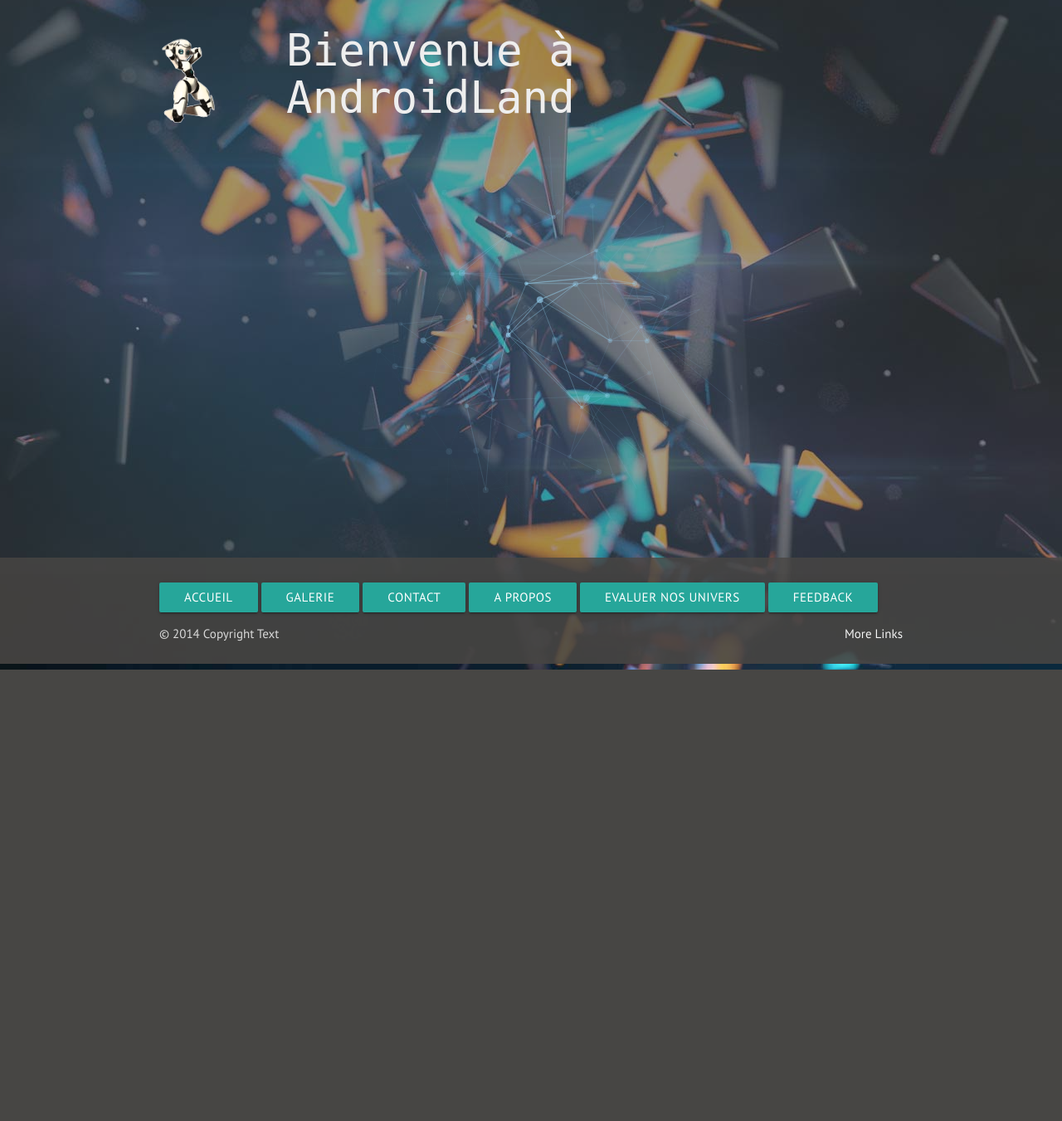
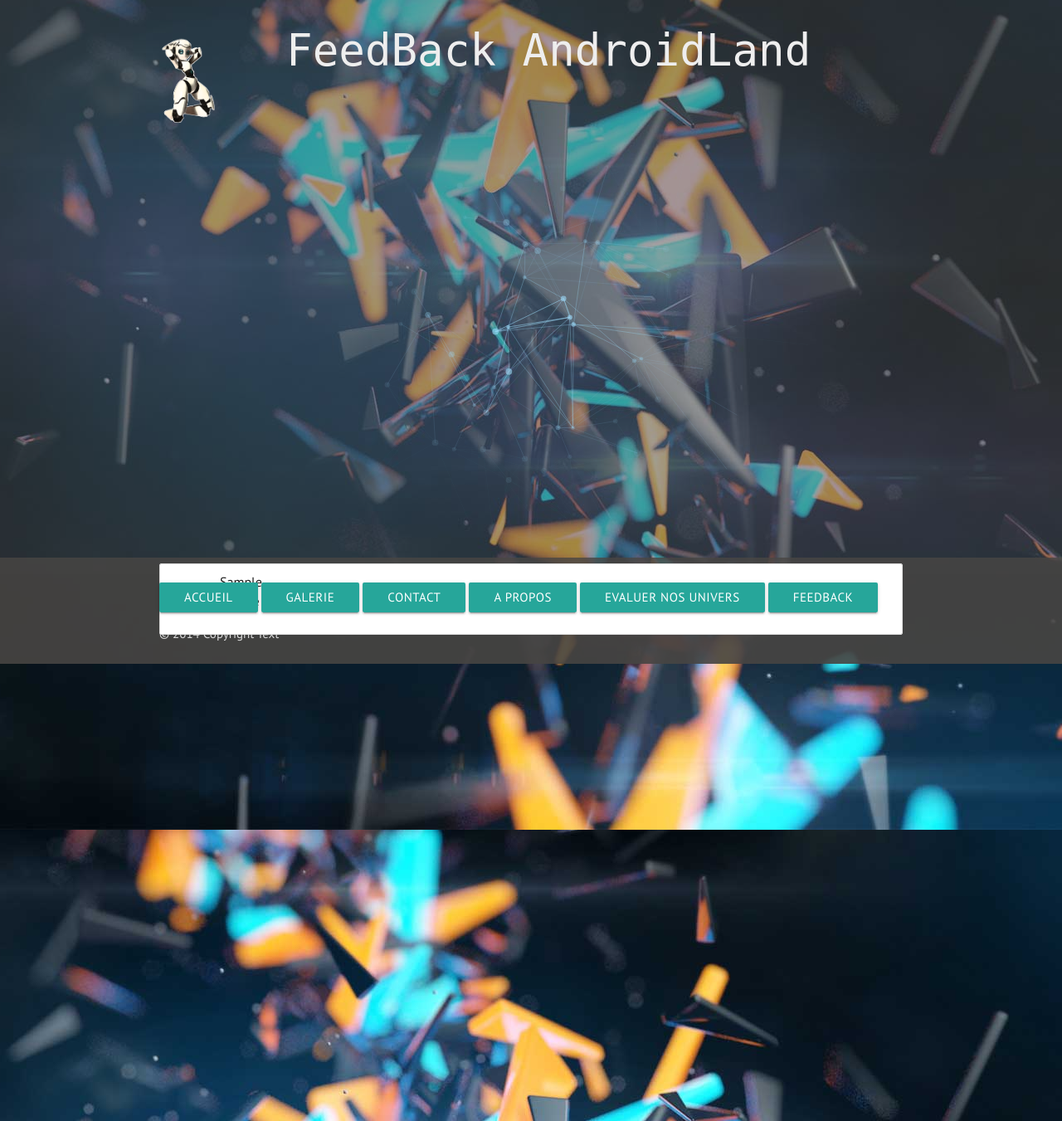
Before and after one commit to toiha/webcup-2017-goulagoula, a PHP site: page /feedback.php in a window 1280 px wide. Shown: the whole page at 83% size. Before the commit the page ends 807 px from the top, so only its background shows below. Run offline with PHP 8.4, Linux system fonts and the light colour scheme; tables that the repository leaves empty hold one stand-in row (values such as "Sample post"); some web fonts are replaced.

Commit message:
Clean code

```diff
--- a/about.php
+++ b/about.php
@@ -41,7 +41,7 @@
             <a class="btn waves-effect waves-light">Contact</a>
             <a class="btn waves-effect waves-light">Apropos</a>
             <a class="btn waves-effect waves-light">Evaluer nos univers</a>
-            <p>© 2014 Copyright Text <a class="grey-text text-lighten-4 right" href="#!">More Links</a></p>
+            <p>© 2014 Copyright </p>
 
             </div>
           </div>
--- a/contact.php
+++ b/contact.php
@@ -41,7 +41,7 @@
             <a class="btn waves-effect waves-light">Contact</a>
             <a class="btn waves-effect waves-light">A propos</a>
             <a class="btn waves-effect waves-light">Evaluer nos univers</a>
-            <p>© 2014 Copyright Text <a class="grey-text text-lighten-4 right" href="#!">More Links</a></p>
+            <p>© 2014 Copyright </p>
 
             </div>
           </div>
--- a/feedback.php
+++ b/feedback.php
@@ -23,7 +23,6 @@
         </div>
         <!-- <body class="blue lighten-4"> -->
         <div class="page">
-
             <section>
                 <div class="container">
                     <div class="row">
@@ -36,7 +35,35 @@
                         </div>
                     </div>
                 </div>
-                </section>
+            </section>
+            <section>
+            <?php
+
+                try{
+                    $dbh = new PDO('mysql:host=localhost;dbname=goulagoula;charset=utf8', 'root', '');
+                    $dbh->setAttribute(PDO::ATTR_ERRMODE, PDO::ERRMODE_EXCEPTION);
+                    $dbh->setAttribute(PDO::ATTR_EMULATE_PREPARES, false);
+                    $sth = $dbh->prepare("SELECT * FROM mini_chat");
+                    $sth->execute();
+                    $feedbacks = $sth->fetchAll();
+                }
+                catch(Exception $e){
+                    die('Erreur : '.$e->getMessage());
+                }
+
+            ?>
+                <div class="container">
+                     <ul class="collection">
+                     <?php foreach ($feedbacks as $key => $feedback): ?>
+                        <li class="collection-item avatar">
+                            <strong class="title"><?= $feedback['pseudo'] ?></strong>
+                            <p><?= $feedback['message'] ?></p>
+                          <!-- <a href="#!" class="secondary-content"><i class="material-icons">grade</i></a> -->
+                        </li>
+                     <?php endforeach ?>
+                    </ul>
+                </div>
+            </section>
         </div>
         <footer class="page-footer">
           <div class="footer-copyright">
@@ -47,7 +74,7 @@
             <a class="btn waves-effect waves-light">A propos</a>
             <a class="btn waves-effect waves-light">Evaluer nos univers</a>
             <a class="btn waves-effect waves-light" href="feedback.php">FeedBack</a>
-            <p>© 2014 Copyright Text <a class="grey-text text-lighten-4 right" href="#!">More Links</a></p>
+            <p>© 2014 Copyright Text </p>
 
             </div>
           </div>
@@ -65,43 +92,17 @@
         <script>
 
             $(document).ready(function () {
-                $('.univers').hide();
 
                 $('.titre-site').typeIt({
                     speed: 50,
                     lifeLike: false,
                     autoStart: false,
-                    callback: function () {
-                        $('.univers').show();
-                        $('.univers1').addClass('animated fadeInLeft');
-                        $('.univers2').addClass('animated fadeInUp');
-                        $('.univers3').addClass('animated fadeInRight');
-
-                    }
                 })
-                        .tiType('Bienvenue')
-                        .tiSettings({speed: 50})
-                        .tiType(' à Androla')
-                        .tiDelete(2)
-                        .tiType('idLand');
-
-                $('.modal').modal();
-                $('ul.tabs').tabs();
-                // $('.carousel.carousel-slider').carousel({fullWidth: true, duration: 100});
-
-                // $('.carousel.carousel-slider').carousel({fullWidth: true});
-
-                  $('.linkScroll').bind('click.smoothscroll',function (e) {
-                    e.preventDefault();
-                    var target = this.hash,
-                        $target = $(target);
-
-                    $('html, body').stop().animate( {
-                      'scrollTop': $target.offset().top
-                    }, 900, 'swing', function () {
-                      window.location.hash = target;
-                    } );
-                  } );
+                .tiType('FeedBack')
+                .tiSettings({speed: 50})
+                .tiType(' Androla')
+                .tiDelete(2)
+                .tiType('idLand');
             });
         </script>
     </body>
--- a/galerie.php
+++ b/galerie.php
@@ -41,7 +41,7 @@
             <a class="btn waves-effect waves-light">Contact</a>
             <a class="btn waves-effect waves-light">Apropos</a>
             <a class="btn waves-effect waves-light">Evaluer nos univers</a>
-            <p>© 2014 Copyright Text <a class="grey-text text-lighten-4 right" href="#!">More Links</a></p>
+            <p>© 2014 Copyright Text </p>
 
             </div>
           </div>
--- a/index.php
+++ b/index.php
@@ -62,7 +62,7 @@
                     <a class="btn waves-effect waves-light">A propos</a>
                     <a class="btn waves-effect waves-light" href="#modalEval">Evaluer nos univers</a>
                     <a class="btn waves-effect waves-light" href="feedback.php">FeedBack</a>
-                    <p>© 2014 Copyright Text <a class="grey-text text-lighten-4 right" href="#!">More Links</a></p>
+                    <p>© 2014 Copyright Text </p>
                 </div>
             </div>
         </footer>
```
